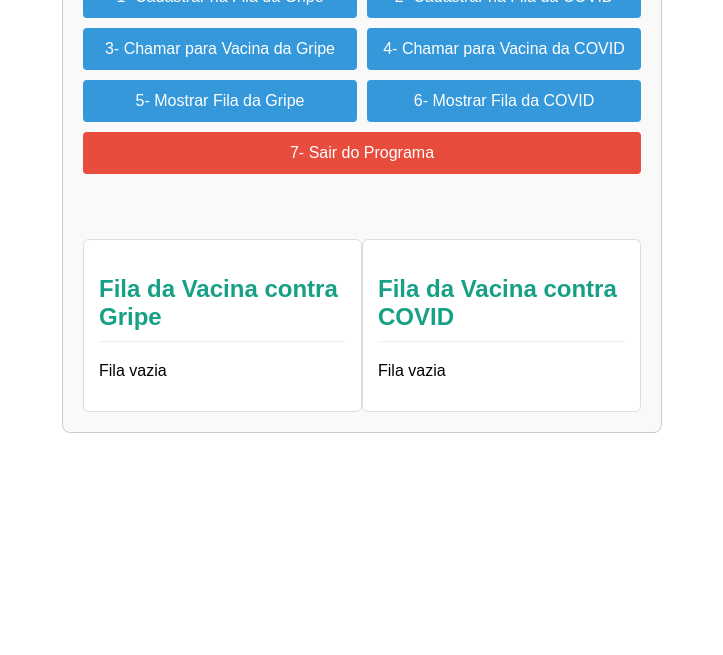
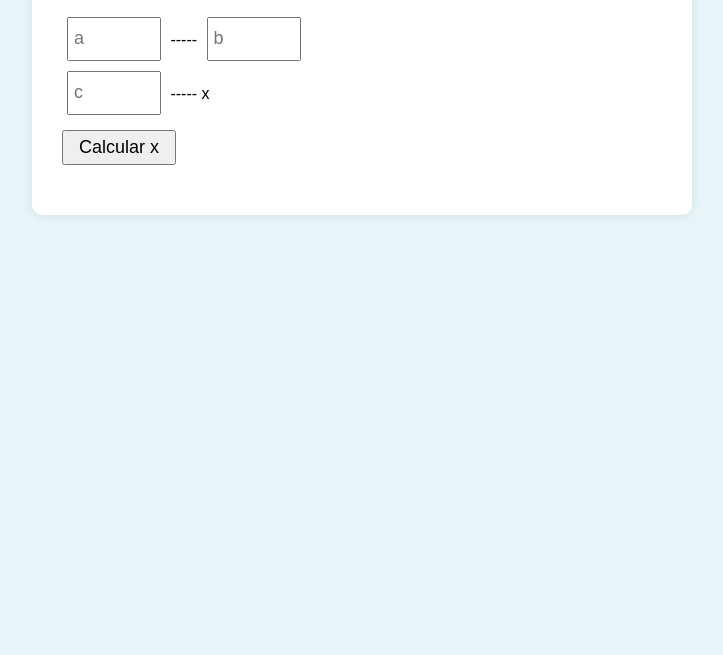
Before and after one commit to deyveson2025/tp1-2025, a plain HTML site: page index.html in a window 1280 px wide. Shown: the part 145-800 px from the top of the page, without its empty margins (278-1001 px from the left). Drawn offline with Linux system fonts and the light colour scheme.

Commit message:
Add files via upload

```diff
--- a/index.html
+++ b/index.html
@@ -2,101 +2,89 @@
 <html lang="pt-BR">
 <head>
   <meta charset="UTF-8">
-    <meta name="viewport" content="width=device-width, initial-scale=1.0">
-    <title>Sistema de Vacinação</title>
+  <title>Calculadora de Regras de 3</title>
   <style>
     body {
+      background-color: #e8f5f8;
       font-family: Arial, sans-serif;
-            max-width: 600px;
-            margin: 0 auto;
       padding: 20px;
     }
+
     .container {
-            border: 1px solid #ccc;
-            padding: 20px;
-            border-radius: 8px;
-            background-color: #f9f9f9;
+      background-color: white;
+      padding: 30px;
+      max-width: 600px;
+      margin: auto;
+      border-radius: 10px;
+      box-shadow: 0 0 10px rgba(0,0,0,0.1);
     }
+
     h1 {
-            text-align: center;
-            color: #2c3e50;
+      font-size: 40px;
+      font-weight: bold;
     }
-        .menu {
-            display: grid;
-            grid-template-columns: 1fr 1fr;
-            gap: 10px;
-            margin-bottom: 20px;
+
+    input {
+      width: 80px;
+      height: 30px;
+      font-size: 18px;
+      margin: 5px;
+      padding: 5px;
     }
+
     button {
-            padding: 12px;
-            background-color: #3498db;
-            color: white;
-            border: none;
-            border-radius: 4px;
+      font-size: 18px;
+      padding: 5px 15px;
+      margin-top: 10px;
       cursor: pointer;
-            font-size: 16px;
-            transition: background-color 0.3s;
     }
-        button:hover {
-            background-color: #2980b9;
+
+    #resultado {
+      margin-top: 20px;
+      font-size: 24px;
+      font-weight: bold;
     }
-        .filas {
-            display: flex;
-            justify-content: space-between;
-        }
-        .fila {
-            width: 48%;
-            border: 1px solid #ddd;
-            padding: 15px;
-            border-radius: 6px;
-            background-color: white;
-        }
-        h2 {
-            color: #16a085;
-            border-bottom: 1px solid #eee;
-            padding-bottom: 10px;
-        }
-        h3 {
-            margin-top: 0;
-            color: #2c3e50;
-        }
-        #mensagem {
-            padding: 15px;
-            margin: 15px 0;
-            border-radius: 4px;
-            text-align: center;
-            font-weight: bold;
+
+    small {
+      display: block;
+      margin-top: 20px;
     }
   </style>
 </head>
 <body>
+
   <div class="container">
-        <h1>Sistema de Controle de Vacinação</h1>
+    <h1>Calculadora de Regras de 3</h1>
 
-        <div class="menu">
-            <button onclick="cadastrarGripe()">1- Cadastrar na Fila da Gripe</button>
-            <button onclick="cadastrarCovid()">2- Cadastrar na Fila da COVID</button>
-            <button onclick="chamarGripe()">3- Chamar para Vacina da Gripe</button>
-            <button onclick="chamarCovid()">4- Chamar para Vacina da COVID</button>
-            <button onclick="mostrarGripe()">5- Mostrar Fila da Gripe</button>
-            <button onclick="mostrarCovid()">6- Mostrar Fila da COVID</button>
-            <button onclick="sair()" style="grid-column: span 2; background-color: #e74c3c;">7- Sair do Programa</button>
+    <input type="number" id="a" placeholder="a">
+    -----
+    <input type="number" id="b" placeholder="b">
+    <br>
+    <input type="number" id="c" placeholder="c">
+    -----
+    x
+    <br>
+
+    <button onclick="calcular()">Calcular x</button>
+
+    <div id="resultado"></div>
   </div>
 
-        <div id="mensagem"></div>
+  <script>
+    function calcular() {
+      const a = parseFloat(document.getElementById("a").value);
+      const b = parseFloat(document.getElementById("b").value);
+      const c = parseFloat(document.getElementById("c").value);
 
-        <div class="filas">
-            <div class="fila">
-                <h2>Fila da Vacina contra Gripe</h2>
-                <div id="fila-gripe"></div>
-            </div>
-            <div class="fila">
-                <h2>Fila da Vacina contra COVID</h2>
-                <div id="fila-covid"></div>
-            </div>
-        </div>
-    </div>
+      if (isNaN(a) || isNaN(b) || isNaN(c)) {
+        document.getElementById("resultado").innerHTML = "Por favor, preencha todos os valores corretamente.";
+        return;
+      }
 
-    <script src="index.js"></script>
+      const x = (b * c) / a;
+      document.getElementById("resultado").innerHTML = `x é igual a <strong>${x}</strong>.`;
+    }
+  </script>
+
 </body>
 </html>
```
Lines whose indentation alone changed are shown as unchanged.
